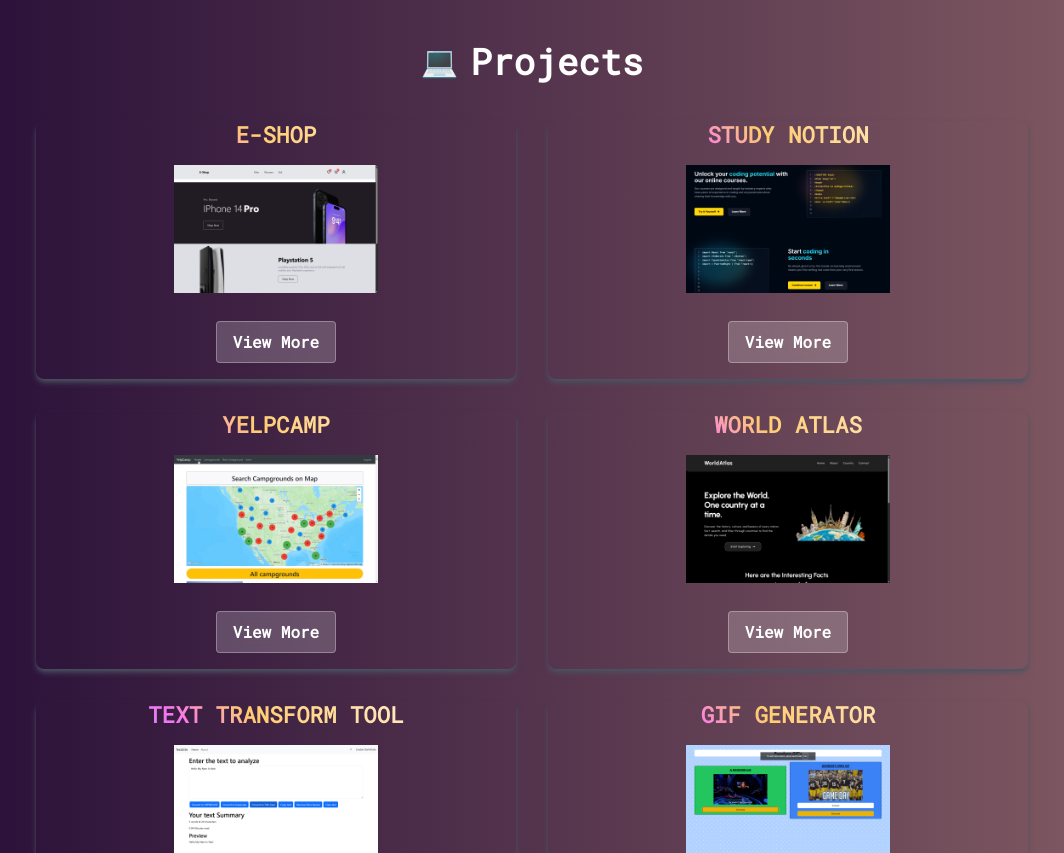
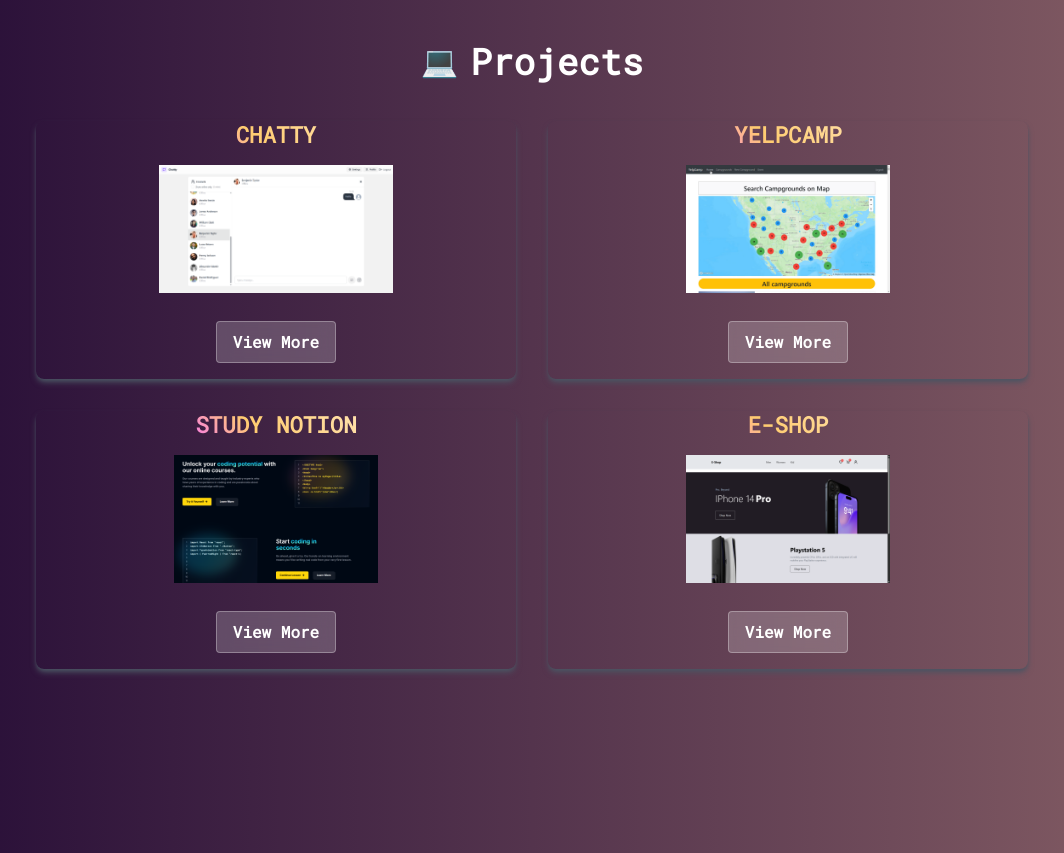
Before and after one commit to Yash-JD/portfolio_react, a React (Create React App) app: page / in a window 1280 px wide. Shown: the part 1840-2693 px from the top of the page, without its empty margins (108-1172 px from the left). Built offline with nearby package versions, Linux system fonts and the light colour scheme.

Commit message:
added chat project

```diff
--- a/src/components/Projects.jsx
+++ b/src/components/Projects.jsx
@@ -2,11 +2,9 @@ import React, { useEffect, useState } from "react";
 import AOS from "aos";
 import "aos/dist/aos.css";
 import ecommerce from "../assets/portfolio/ecommerce.png";
-import gifGenerator from "../assets/portfolio/gifGenerator.png";
-import textTranform from "../assets/portfolio/textTransform.png";
-import worldAtlas from "../assets/portfolio/worldAtlas.png";
 import yelpCamp from "../assets/portfolio/YelpCamp.png";
 import studyNotion from "../assets/portfolio/studyNotion.png";
+import chatty from "../assets/portfolio/chatty.png";
 
 const Projects = () => {
   useEffect(() => {
@@ -18,18 +16,29 @@ const Projects = () => {
   const portfolios = [
     {
       id: 1,
-      name: "E-Shop",
-      src: ecommerce,
-      demo: "https://github.com/Yash-JD/react-ecommerce-app",
-      code: "https://github.com/Yash-JD/react-ecommerce-app",
+      name: "Chatty",
+      src: chatty,
+      demo: "https://chatty-xhmi.onrender.com/",
+      code: "https://github.com/Yash-JD/chatty-app",
       description:
-        "A modern e-commerce platform with product listings, wishlist, cart, and checkout features. Also includes user authentication and authorization. Integrated with Razorpay for payment processing.",
-      tech: "React, Redux, Node.js, Express, MySQL, Razorpay, Tailwind CSS",
+        "A real-time chat application with messaging, user authentication, and group chat features. Built with modern web technologies for seamless communication.",
+      tech: "React, Redux, Node.js, Express, MySQL, Socket.io, Tailwind CSS",
       features:
-        "Product management, user authentication with JWT, payment integration",
+        "Real-time messaging, user authentication, group chat, responsive design",
     },
     {
       id: 2,
+      name: "YelpCamp",
+      src: yelpCamp,
+      demo: "https://drive.google.com/file/d/1k6LtNq2acWgLz785-dGborBxi5xSVLjE/preview",
+      code: "https://github.com/Yash-JD/Yelp-Camp",
+      description:
+        "YelpCamp is a web app for sharing and reviewing campgrounds. It allows users to create, edit, and delete campgrounds, as well as leave reviews. Admin can manage users and campgrounds.",
+      tech: "Node.js, Express, MongoDB, EJS, Bootstrap",
+      features: "User authentication, campground management, review system",
+    },
+    {
+      id: 3,
       name: "Study Notion",
       src: studyNotion,
       demo: "https://college-ed-tech.vercel.app/",
@@ -41,50 +50,18 @@ const Projects = () => {
         "Course management, user authentication, progress tracking, responsive design, student & teacher dashboards",
     },
     {
-      id: 3,
-      name: "YelpCamp",
-      src: yelpCamp,
-      demo: "https://drive.google.com/file/d/1k6LtNq2acWgLz785-dGborBxi5xSVLjE/preview",
-      code: "https://github.com/Yash-JD/Yelp-Camp",
+      id: 4,
+      name: "E-Shop",
+      src: ecommerce,
+      demo: "https://github.com/Yash-JD/react-ecommerce-app",
+      code: "https://github.com/Yash-JD/react-ecommerce-app",
       description:
-        "YelpCamp is a web app for sharing and reviewing campgrounds. It allows users to create, edit, and delete campgrounds, as well as leave reviews. Admin can manage users and campgrounds.",
-      tech: "Node.js, Express, MongoDB, EJS, Bootstrap",
-      features: "User authentication, campground management, review system",
+        "A modern e-commerce platform with product listings, wishlist, cart, and checkout features. Also includes user authentication and authorization. Integrated with Razorpay for payment processing.",
+      tech: "React, Redux, Node.js, Express, MySQL, Razorpay, Tailwind CSS",
+      features:
+        "Product management, user authentication with JWT, payment integration",
     },
 
-    {
-      id: 4,
-      name: "World Atlas",
-      src: worldAtlas,
-      demo: "https://world-atlas-jade.vercel.app/",
-      code: "https://github.com/Yash-JD/world-atlas",
-      description:
-        "WorldAtlas is an interactive SPA to explore countries and their details.",
-      tech: "React, REST APIs, CSS",
-      features: "Country search, details view",
-    },
-    {
-      id: 5,
-      name: "Text Transform Tool",
-      src: textTranform,
-      demo: "https://text-transformation.vercel.app/",
-      code: "https://github.com/Yash-JD/Text-Transformation",
-      description: "A text transformation tool with various utilities.",
-      tech: "React, Redux Toolkit, CSS",
-      features:
-        "Text manipulation, case conversion, word count, character count",
-    },
-    {
-      id: 6,
-      name: "GIF Generator",
-      src: gifGenerator,
-      demo: "https://gif-generator-pied.vercel.app/",
-      code: "https://github.com/Yash-JD/gif_generator",
-      description:
-        "A GIF generator that allows users to search custom gifs and also see random gifs.",
-      tech: "React, Giphy API, CSS",
-      features: "GIF search, random GIF display, responsive design",
-    },
   ];
 
   return (
```
Also changed, not shown: src/assets/portfolio/chatty.png (added).
